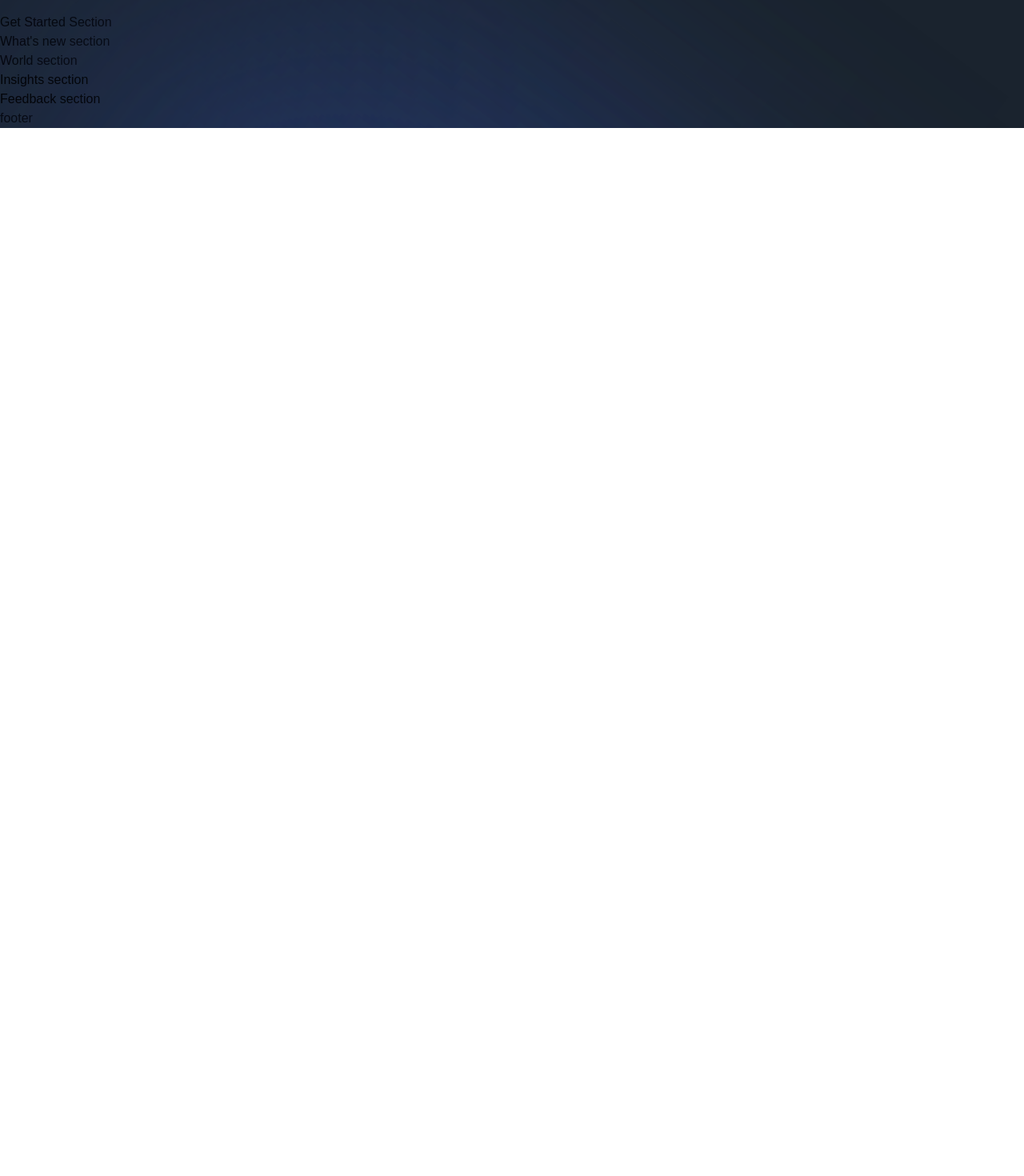
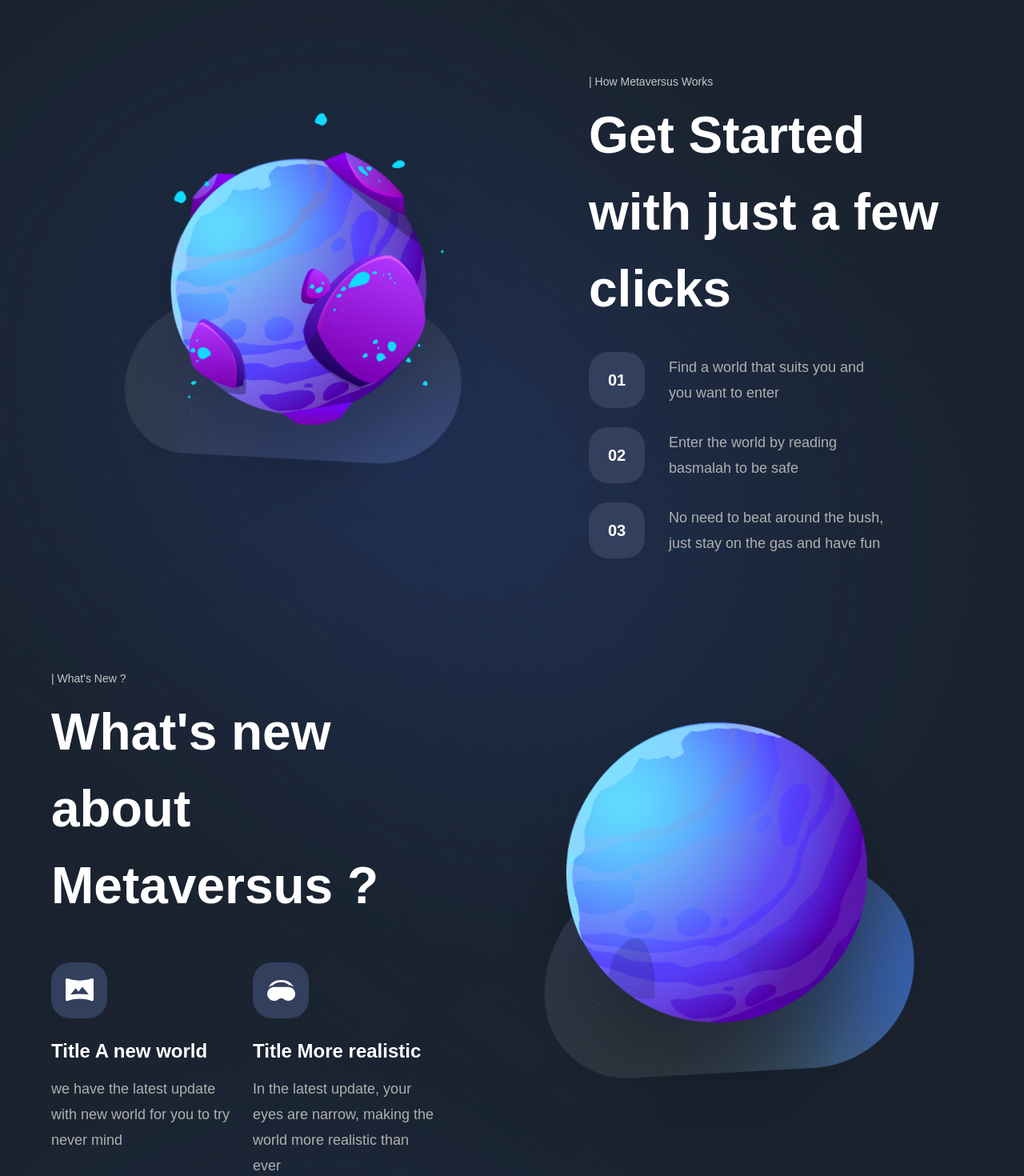
Before and after one commit to omayconmendes/next-metaverse-madness, a Next.js app: page / in a window 1280 px wide. Shown: the part 2640-4110 px from the top of the page at 80% size. Before the commit the page ends 2800 px from the top, so only its background shows below. Built offline with nearby package versions, Linux system fonts and the light colour scheme; a web font is replaced by a local one.

Commit message:
[FEAT] - Get started and New feature | Content and style.

```diff
--- a/components/ExploreCard.jsx
+++ b/components/ExploreCard.jsx
@@ -4,13 +4,11 @@ import { motion } from 'framer-motion';
 import styles from '../styles';
 import { fadeIn } from '../utils/motion';
 
-
-
 const ExploreCard = ({ id, imgUrl, title, index, active, handleClick }) => (
   <motion.div
     variant={fadeIn('right', 'spring', index * 0.5, 0.75)}
     className={`relative ${active === id ? 'lg:flex-[3.5] flex-[10]' : 'lg:flex-[0.5] flex-[2]'} flex items-center justify-center min-w-[170px] h-[700px] transition-[flex] duration-[0.7s] ease-out-flex cursor-pointer`}
-    onClick={ () => handleClick(id) }
+    onClick={() => handleClick(id)}
   >
     <img
       src={imgUrl}
@@ -37,7 +35,7 @@ const ExploreCard = ({ id, imgUrl, title, index, active, handleClick }) => (
         <p className="font-normal text-[16px] leading-[20px] text-white uppercase">
           Enter the Metaverse
         </p>
-        <h2 className="mt-[24px] font-semibold sm:text-[32px] text-[24px] text-white" >
+        <h2 className="mt-[24px] font-semibold sm:text-[32px] text-[24px] text-white">
           {title}
         </h2>
       </div>
--- a/components/NewFeatures.jsx
+++ b/components/NewFeatures.jsx
@@ -1,6 +1,25 @@
-const NewFeatures = () => (
-  <div>
-    New Features
+import styles from '../styles';
+
+const NewFeatures = ({ imgUrl, title, subtitle }) => (
+  <div
+    className="flex-1 flex flex-col sm:max-w-[250px] min-w-[210px]"
+  >
+    <div className={`${styles.flexCenter} w-[70px] h-[70px] rounded-[24px] bg-[#323f5d]`}>
+      <img
+        src={imgUrl}
+        alt="icon"
+        className="w-1/2 h-1/2 object-contain"
+      />
+    </div>
+    <h1 className="mt-[26px] font-bold text-[24px] leading-[30px] text-white">
+      Title {title}
+    </h1>
+    <p
+      className="flex-1 mt-[16px] font-normal text-[18px] text-[#B0B0B0] leading-[32px]"
+    >
+      {subtitle}
+    </p>
+
   </div>
 );
 
--- a/components/StartSteps.jsx
+++ b/components/StartSteps.jsx
@@ -1,6 +1,17 @@
-const StartSteps = () => (
-  <div>
-    start steps
+import styles from '../styles';
+
+const StartSteps = ({ number, text }) => (
+  <div
+    className={`${styles.flexCenter} flex-row`}
+  >
+    <div className={`${styles.flexCenter} w-[70px] h-[70px] rounded-[24px] bg-[#323f5d]`}>
+      <p className="font-bold text-[20px] text-white">
+        0{number}
+      </p>
+    </div>
+    <p className="flex-1 ml-[30px] font-normal text-[18px] text-[#B0B0B0] leading-[32px]">
+      {text}
+    </p>
   </div>
 );
 
--- a/sections/GetStarted.jsx
+++ b/sections/GetStarted.jsx
@@ -1,8 +1,45 @@
 'use client';
 
+import { motion } from 'framer-motion';
+import styles from '../styles';
+import { staggerContainer, fadeIn, planetVariants } from '../utils/motion';
+import { StartSteps, TitleText, TypingText } from '../components';
+import { startingFeatures } from '../constants';
+
 const GetStarted = () => (
-  <section>
-    Get Started Section
+  <section className={`${styles.paddings} relative z-10`}>
+    <motion.div
+      variants={staggerContainer}
+      initial="hidden"
+      whileInView="show"
+      viewport={{ once: 'false', amount: 0.25 }}
+      className={`${styles.innerWidth} mx-auto flex lg:flex-row flex-col gap-8`}
+    >
+      <motion.div
+        variants={planetVariants('left')}
+        className={`flex-1 ${styles.flexCenter}`}
+      >
+        <img src="/get-started.png" alt="get-started" className="w-[90%] h-[90%] object-contain" />
+      </motion.div>
+      <motion.div
+        variants={fadeIn('left', 'tween', 0.2, 1)}
+        className="flex-[0.75] flex justify-center flex-col"
+      >
+        <TypingText title="| How Metaversus Works" />
+        <TitleText title={<>Get Started with just a few clicks</>} />
+        <div
+          className="mt-[31px] flex flex-col max-w-[370px] gap-[24px]"
+        >
+          {startingFeatures.map((feature, index) => (
+            <StartSteps
+              key={feature}
+              number={index + 1}
+              text={feature}
+            />
+          ))}
+        </div>
+      </motion.div>
+    </motion.div>
   </section>
 );
 
--- a/sections/WhatsNew.jsx
+++ b/sections/WhatsNew.jsx
@@ -1,8 +1,44 @@
 'use client';
 
+import { motion } from 'framer-motion';
+import styles from '../styles';
+import { staggerContainer, fadeIn, planetVariants } from '../utils/motion';
+import { NewFeatures, TitleText, TypingText } from '../components';
+import { newFeatures } from '../constants';
+
 const WhatsNew = () => (
-  <section>
-    What's new section
+  <section className={`${styles.paddings} relative z-10`}>
+    <motion.div
+      variants={staggerContainer}
+      initial="hidden"
+      whileInView="show"
+      viewport={{ once: 'false', amount: 0.25 }}
+      className={`${styles.innerWidth} mx-auto flex lg:flex-row flex-col gap-8`}
+    >
+      <motion.div
+        variants={fadeIn('right', 'tween', 0.2, 1)}
+        className="flex-[0.75] flex justify-center flex-col"
+      >
+        <TypingText title="| What's New ?" />
+        <TitleText title={<>What's new about Metaversus ?</>} />
+        <div
+          className="mt-[48px] flex flex-wrap gap-[24px] justify-between"
+        >
+          {newFeatures.map((feature) => (
+            <NewFeatures
+              key={feature.title}
+              {...feature}
+            />
+          ))}
+        </div>
+      </motion.div>
+      <motion.div
+        variants={planetVariants('right')}
+        className={`flex-1 ${styles.flexCenter}`}
+      >
+        <img src="/whats-new.png" alt="get-started" className="w-[90%] h-[90%] object-contain" />
+      </motion.div>
+    </motion.div>
   </section>
 );
 
```
Also changed, not shown: sections/Explore.jsx (+4 -5 lines).
